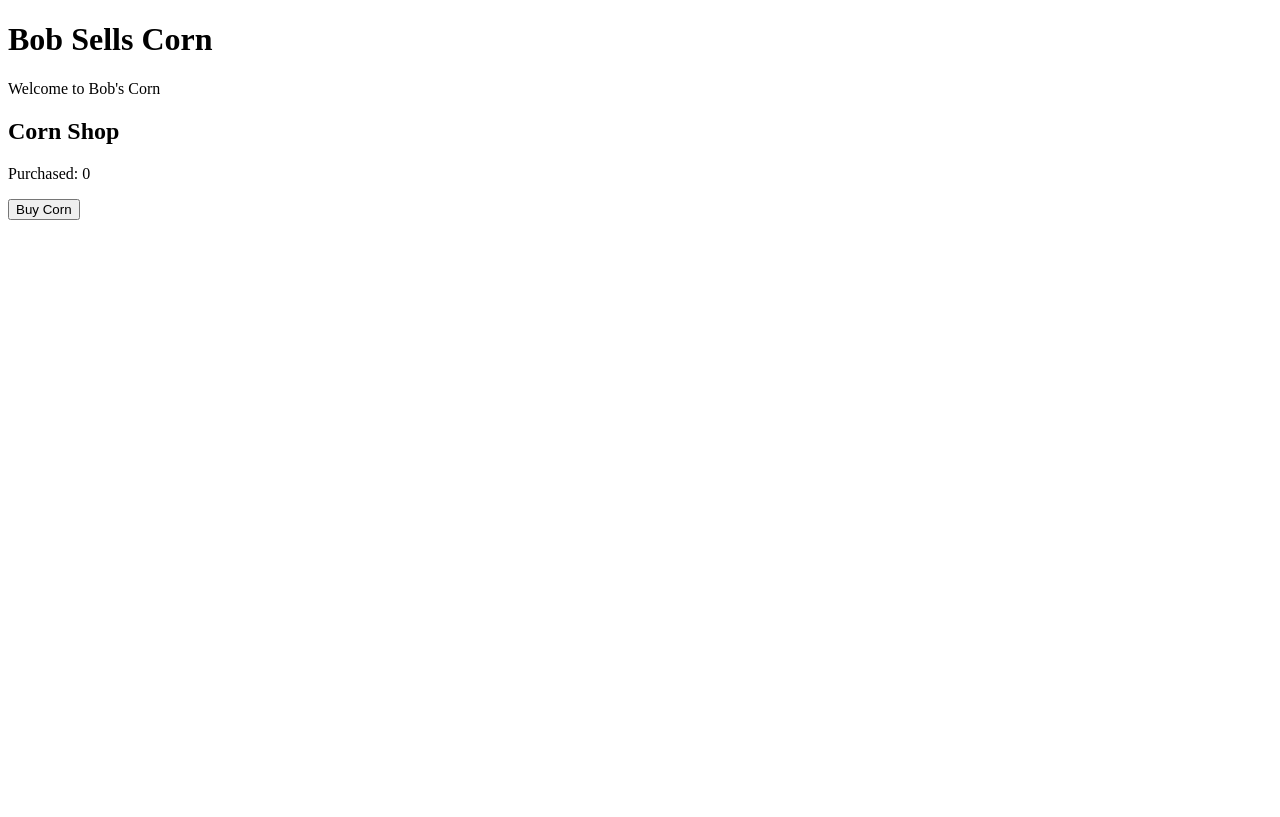
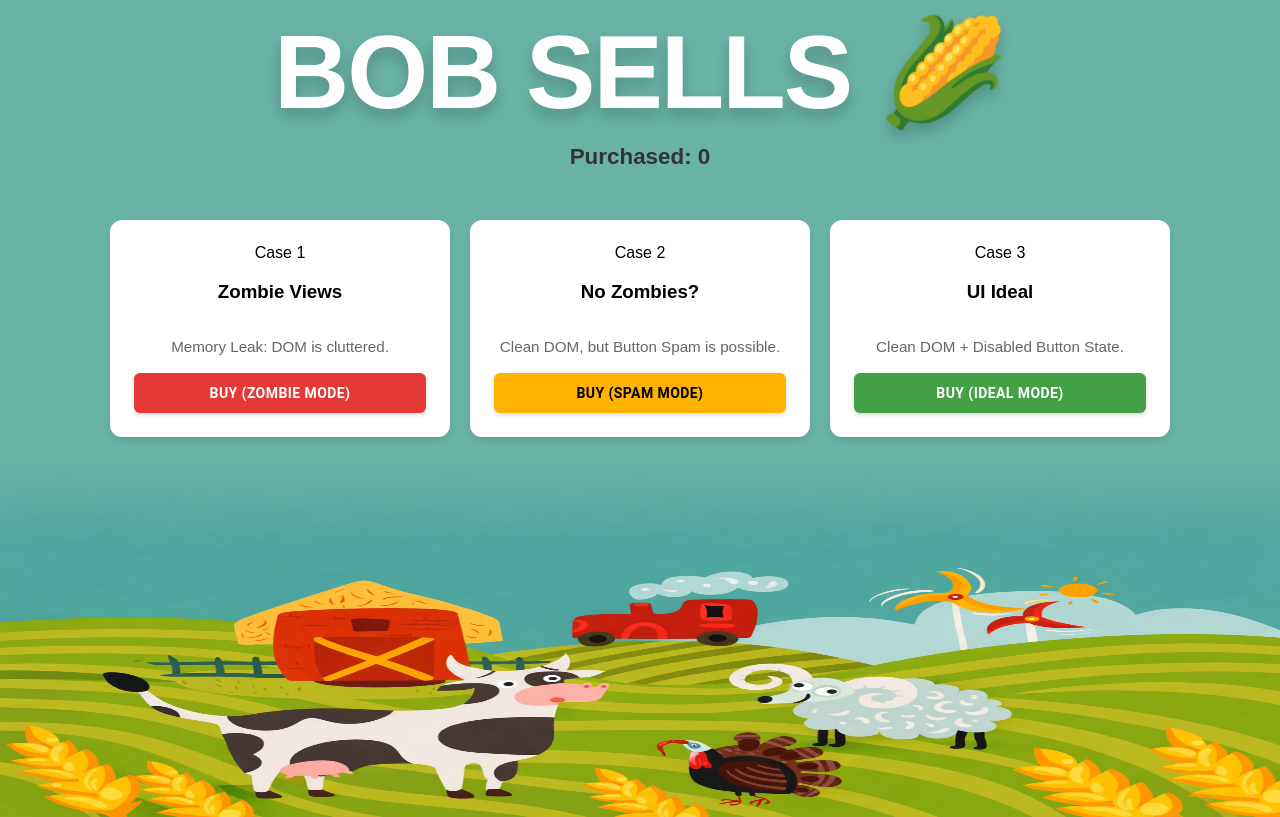
Before and after one commit to ARDP/BobSellsCorn, a website built with Vite: page frontend/index.html in a window 1280 px wide. Built offline with nearby package versions, Linux system fonts and the light colour scheme; a web font is replaced by a local one.

Commit message:
added css style, handlePurchaseMethod now considers 3 escenarios

```diff
--- a/frontend/index.html
+++ b/frontend/index.html
@@ -1,18 +1,48 @@
-<!DOCTYPE html>
+<!doctype html>
 <html lang="en">
-<head>
+  <head>
     <meta charset="UTF-8" />
     <meta name="viewport" content="width=device-width, initial-scale=1.0" />
-<title>Bob Sells Corn</title>
-</head>
+    <title>Bob Sells Corn</title>
+    <link
+      rel="preload"
+      href="https://fonts.gstatic.com/s/montserrat/v25/JTUHjIg1_i6t8kCHKm4532VJOt5-QNFgpCvC73w3aoc.woff2"
+      as="font"
+      type="font/woff2"
+      crossorigin
+    />
+  </head>
+  <body>
+    <main id="app">
+      <div class="shop-container"></div>
+      <div class="case-study-container">
+        <div class="case-card zombie-case">
+          <span class="case-number">Case 1</span>
+          <h3>Zombie Views</h3>
+          <p>Memory Leak: DOM is cluttered.</p>
+          <button class="buy-btn-zombie">Buy (Zombie Mode)</button>
+        </div>
 
-<body>
-    <header>
-    <h1>Bob Sells Corn</h1>
-    <p>Welcome to Bob's Corn</p>
-    </header>
-    <main id="app"></main>
-</body>
+        <div class="case-card fix-case">
+          <span class="case-number">Case 2</span>
+          <h3>No Zombies?</h3>
+          <p>Clean DOM, but Button Spam is possible.</p>
+          <button class="buy-btn-spam">Buy (Spam Mode)</button>
+        </div>
 
-<script type="module" src="src/app.ts"></script>
+        <div class="case-card ideal-case">
+          <span class="case-number">Case 3</span>
+          <h3>UI Ideal</h3>
+          <p>Clean DOM + Disabled Button State.</p>
+          <button class="buy-btn-ideal">Buy (Ideal Mode)</button>
+        </div>
+      </div>
+    </main>
+
+    <footer class="farm-floor"></footer>
+
+    <script type="module" src="/src/app.ts"></script>
+  </body>
+
+  <script type="module" src="src/app.ts"></script>
 </html>
--- a/frontend/src/app.ts
+++ b/frontend/src/app.ts
@@ -1,3 +1,4 @@
+import "@/styles/index.css"
 import $ from "jquery"
 import Backbone from "backbone"
 import { AppRouter } from "./router.js"
--- a/frontend/src/interfaces.ts
+++ b/frontend/src/interfaces.ts
@@ -2,6 +2,7 @@ import Backbone from "backbone"
 
 export interface IAlertView extends Backbone.View {
   message: string
+  isZombieMode?: boolean
 }
 
 export interface ICornView extends Backbone.View {
--- a/frontend/src/router.ts
+++ b/frontend/src/router.ts
@@ -13,11 +13,6 @@ export const AppRouter = Backbone.Router.extend({
     const model = new CornModel()
     const view = new CornView({ model: model })
     view.render()
-    const appElement = document.querySelector("#app")
-    if (appElement) {
-      appElement.innerHTML = "" // Clear existing content
-      appElement.appendChild(view.el)
-    }
   },
   // Additional route handlers can be added here
   // e.g., aboutPage: function () { ... }
--- /dev/null
+++ b/frontend/src/styles/index.css
@@ -0,0 +1,239 @@
+*,
+*::before,
+*::after {
+  box-sizing: border-box;
+}
+
+body {
+  margin: 0;
+  padding: 0;
+  min-height: 100dvh;
+  background-color: #69b3a5;
+  display: flex;
+  flex-direction: column;
+  overflow-x: hidden;
+  overflow-y: auto;
+  font-family: "Montserrat", sans-serif;
+  -webkit-font-smoothing: antialiased;
+}
+
+#app {
+  flex: 1;
+  display: flex;
+  flex-direction: column;
+  align-items: center;
+  text-align: center;
+}
+
+.title-wrapper {
+  display: flex;
+  align-items: center;
+  justify-content: center;
+  width: 100%;
+  padding: 0 20px;
+  animation: dropIn 0.8s ease-out;
+}
+
+.title {
+  font-family: "Montserrat", sans-serif;
+  font-size: clamp(3rem, 12vw, 6.5rem);
+  font-weight: 900;
+  color: #ffffff;
+  text-transform: uppercase;
+  margin: 20px 0;
+  line-height: 1;
+  letter-spacing: -2px;
+  text-shadow: 0 8px 15px rgba(0, 0, 0, 0.2);
+  white-space: nowrap;
+}
+
+@keyframes dropIn {
+  from {
+    opacity: 0;
+    transform: translateY(-20px);
+  }
+  to {
+    opacity: 1;
+    transform: translateY(0);
+  }
+}
+
+.shop-card {
+  border-radius: 16px;
+  display: inline-flex;
+  flex-direction: column;
+  gap: 12px;
+  margin-bottom: 30px;
+}
+
+.quantity {
+  margin: 0;
+  font-size: 1.4rem;
+  font-weight: 700;
+  color: #333;
+}
+
+.case-study-container {
+  display: flex;
+  justify-content: center;
+  align-items: stretch;
+  gap: 20px;
+  width: 100%;
+  max-width: 1100px;
+  margin: 0 auto;
+  padding: 20px;
+}
+
+.case-card {
+  background: #ffffff;
+  border-radius: 12px;
+  padding: 24px;
+  flex: 1;
+  min-width: 280px;
+  max-width: 350px;
+  display: flex;
+  flex-direction: column;
+  justify-content: space-between;
+  text-align: center;
+  box-shadow: 0 4px 6px rgba(0, 0, 0, 0.1);
+  transition:
+    transform 0.2s ease,
+    box-shadow 0.2s ease;
+}
+
+.case-card:hover {
+  transform: translateY(-5px);
+  box-shadow: 0 12px 20px rgba(0, 0, 0, 0.15);
+}
+
+.case-card h2 {
+  margin-top: 0;
+  font-size: 1.25rem;
+}
+
+.case-card p {
+  flex-grow: 1;
+  color: #666;
+  font-size: 0.95rem;
+  line-height: 1.4;
+  margin: 15px 0;
+}
+
+.mui-button,
+.case-card button {
+  display: inline-flex;
+  align-items: center;
+  justify-content: center;
+  padding: 12px 24px;
+  font-family: "Roboto", sans-serif;
+  font-size: 0.875rem;
+  font-weight: 600;
+  text-transform: uppercase;
+  letter-spacing: 0.03em;
+  border: none;
+  border-radius: 6px;
+  cursor: pointer;
+  transition: all 0.2s ease;
+  box-shadow: 0 2px 4px rgba(0, 0, 0, 0.15);
+}
+
+.mui-button {
+  background-color: #1976d2;
+  color: #fff;
+  width: 100%;
+}
+.mui-button:hover {
+  background-color: #1565c0;
+  box-shadow: 0 4px 8px rgba(0, 0, 0, 0.2);
+}
+
+.buy-btn-zombie {
+  background: #e53935;
+  color: white;
+}
+.buy-btn-spam {
+  background: #ffb300;
+  color: #000;
+}
+.buy-btn-ideal {
+  background: #43a047;
+  color: white;
+}
+
+button:disabled {
+  background-color: #cccccc !important;
+  color: #666666 !important;
+  cursor: not-allowed;
+  box-shadow: none !important;
+  transform: none !important;
+}
+
+.alert-container {
+  position: fixed;
+  top: 30px;
+  right: 30px;
+  z-index: 9999;
+  animation: demoSlowFade 8s forwards;
+}
+
+.alert-content {
+  background: #333;
+  color: #fff;
+  padding: 16px 24px;
+  border-radius: 8px;
+  display: flex;
+  align-items: center;
+  gap: 15px;
+  min-width: 250px;
+  box-shadow: 0 10px 25px rgba(0, 0, 0, 0.3);
+  border-left: 5px solid #ffcc00;
+}
+
+@keyframes demoSlowFade {
+  0% {
+    opacity: 0;
+    transform: translateX(50px);
+  }
+  5% {
+    opacity: 1;
+    transform: translateX(0);
+  }
+  90% {
+    opacity: 1;
+    transform: translateX(0);
+  }
+  100% {
+    opacity: 0;
+    transform: translateX(20px);
+  }
+}
+
+.farm-floor {
+  width: 100%;
+  height: 45vh;
+  margin-top: auto;
+  background:
+    linear-gradient(to bottom, #69b3a5 0%, rgba(105, 179, 165, 0) 25%),
+    url("@/assets/farm-bg.png");
+  background-size: 100% 100%;
+  background-position: bottom center;
+  background-repeat: no-repeat;
+}
+
+/* Mobile Responsiveness */
+@media (max-width: 900px) {
+  .case-study-container {
+    flex-wrap: wrap;
+  }
+  .title {
+    font-size: 3.5rem;
+  }
+  .case-card {
+    width: 100%;
+    max-width: 100%;
+  }
+}
+
+#submit-corn {
+  display: none;
+}
--- a/frontend/src/views/AlertView.ts
+++ b/frontend/src/views/AlertView.ts
@@ -15,9 +15,21 @@ const renderMethod = function (this: IAlertView) {
   return this
 }
 
-const init = function (this: IAlertView, options: { message?: string }) {
+const init = function (
+  this: IAlertView,
+  options: { message?: string; isZombieMode?: boolean },
+) {
   this.message = options.message || "Alert alert!"
+  this.isZombieMode = options.isZombieMode || false
   this.render()
+}
+
+const onAnimatioEnd = function (this: IAlertView) {
+  if (this.isZombieMode) {
+    console.log("Zombie Mode: View retained in DOM.")
+    return
+  }
+  this.remove()
 }
 
 export const AlertView = Backbone.View.extend({
@@ -25,7 +37,9 @@ export const AlertView = Backbone.View.extend({
   className: "alert-container",
   events: {
     "click .close-alert": "remove",
+    animationend: "onAnimationEnd",
   },
   initialize: init,
   render: renderMethod,
+  onAnimationEnd: onAnimatioEnd,
 })
--- a/frontend/src/views/CornView.ts
+++ b/frontend/src/views/CornView.ts
@@ -1,37 +1,77 @@
+import $ from "jquery"
 import Backbone from "backbone"
 import _ from "underscore"
 import { AlertView } from "./AlertView.js"
 import { ICornView } from "@/interfaces.js"
 
-//Views logic if grows too much can be moved to the CornModel.js
 const CORN_TEMPLATE = `
-    <div class="shop-container">
-        <h2>Corn Shop</h2>
-        <p>Purchased: <%- quantityAccumulated %></p>
-        <button id="submit-corn">Buy Corn</button>
+    <div class="title-wrapper">
+        <h4 class="title">Bob Sells 🌽</h4>
+    </div>
+
+    <div class="shop-card">
+        <p class="quantity">Purchased: <%- quantityAccumulated %></p>
+        <button id="submit-corn" class="mui-button">Buy Corn</button>
     </div>
 `
 
 const renderMethod = function (this: ICornView) {
   const data = this.model.toJSON()
   const html = _.template(CORN_TEMPLATE)(data)
-  this.$el.html(html)
+  this.$(".shop-container").html(html)
   return this
 }
 
-const handlePurchaseMethod = function (this: ICornView, e: JQuery.Event) {
+const handlePurchaseMethod = function (
+  this: ICornView,
+  e: JQuery.TriggeredEvent,
+) {
   e.preventDefault()
+  const $btn = $(e.currentTarget).closest("button")
+  const isIdeal = $btn.hasClass("buy-btn-ideal")
+  const isZombie = $btn.hasClass("buy-btn-zombie")
+
+  if (isZombie) {
+    document.body.appendChild(
+      new AlertView({ message: "Zombie: Memory Leak!", isZombieMode: true }).el,
+    )
+    return
+  }
+
+  if (isIdeal) {
+    $btn.prop("disabled", true).text("🔒 Waiting (60s limit)...")
+  }
+
   this.model.save(
     {},
     {
       wait: true,
+      success: () => {
+        const msg = isIdeal
+          ? "✅ Ideal: Protected & Clean!"
+          : "🧹 Clean but Spammable!"
+        document.body.appendChild(
+          new AlertView({ message: msg, isZombieMode: false }).el,
+        )
+
+        if (isIdeal) {
+          setTimeout(() => {
+            $btn.prop("disabled", false).text("Buy (Ideal Mode)")
+          }, 60000)
+        }
+      },
       error: (_model, xhr) => {
-        if (xhr.status === 429) {
-          const notification = new AlertView({
-            message:
-              "1 corn per 60 seconds. Please wait before purchasing more.",
-          })
-          document.body.appendChild(notification.el)
+        const msg =
+          xhr.status === 429 ? "⏳ Please wait 60 seconds." : "❌ Error"
+        document.body.appendChild(
+          new AlertView({ message: msg, isZombieMode: false }).el,
+        )
+
+        if (isIdeal) {
+          const delay = xhr.status === 429 ? 60000 : 0
+          setTimeout(() => {
+            $btn.prop("disabled", false).text("Buy (Ideal Mode)")
+          }, delay)
         }
       },
     },
@@ -40,14 +80,16 @@ const handlePurchaseMethod = function (this: ICornView, e: JQuery.Event) {
 
 const init = function (this: ICornView) {
   this.listenTo(this.model, "change", this.render)
-  // since i do it in router doing render here it will cause double render
-  // this.render()
 }
 
 export const CornView = Backbone.View.extend({
-  tagName: "section",
-  className: "corn-component",
-  events: { "click #submit-corn": "handlePurchase" },
+  el: "#app",
+  events: {
+    "click .buy-btn-zombie": "handlePurchase",
+    "click .buy-btn-spam": "handlePurchase",
+    "click .buy-btn-ideal": "handlePurchase",
+    "click #submit-corn": "handlePurchase",
+  },
   initialize: init,
   render: renderMethod,
   handlePurchase: handlePurchaseMethod,
```
Also changed, not shown: frontend/src/tests/CornView.test.ts (+6 -3 lines), frontend/src/assets/farm-bg.png (added).
